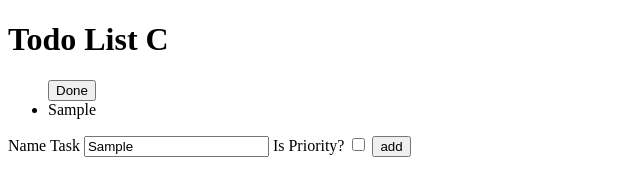
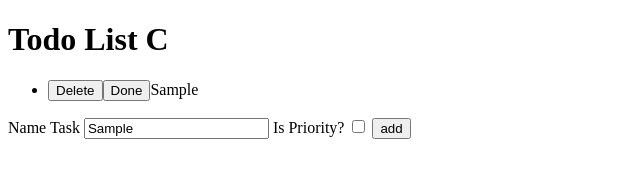
Before and after one commit to RFuentes22/Button_TodoList_00062217, a plain HTML site: page index.html in a window 1280 px wide. Both pictures are taken after typing "Sample" into the empty fields and a click on the input "add". Shown: the whole page, without its empty margins (0-640 px from the left). Drawn offline with Linux system fonts and the light colour scheme.

Commit message:
Terminado

```diff
--- a/index.html
+++ b/index.html
@@ -10,7 +10,7 @@
 <body>
     <h1>Todo List <span class ="state">C</span></h1>
     <ul id="todoList">
-        <input type="button" value="Done" id="done">
+
     </ul>
     <form action="#" name="managerTask">
         <label for="task">Name Task</label>
--- a/js/script.js
+++ b/js/script.js
@@ -5,23 +5,33 @@
         listHTML: document.getElementById("todoList"),
         listTask: [],
         add(task, priority = false) {
+
             let element = document.createElement("li");
-             element.innerText = task;
-             /*element.addEventListener("click", () => {
+
+            let text = document.createTextNode(task);
+
+            let Button_element = document.createElement("button");
+            let B_delete = document.createTextNode("Delete");
+            Button_element.appendChild(B_delete);
+
+            let Button_element2 = document.createElement("button");
+            let B_Done = document.createTextNode("Done");
+            Button_element2.appendChild(B_Done);
+
+            element.appendChild(Button_element);
+            element.appendChild(Button_element2);
+            element.appendChild(text);
+
+            Button_element.addEventListener("click", function () {
                 let parent = element.parentNode;
-                if(parent){
+                if (parent) {
                     parent.removeChild(element);
                 }
-             });*/
-             element.addEventListener("click", function(){
-                console.log(this);
-                let parent = this.parentNode;
-                if(parent){
-                    parent.removeChild(this);
-                }
+            })
+
+            Button_element2.addEventListener("click", function () {
+                element.style.textDecoration = "line-through";
             });
-            // Añadir un boton para marcar de finalizado
-            // Elmine de la lista
 
             if (priority) {
                 this.listTask.unshift({
@@ -37,11 +47,6 @@
                 this.listHTML.appendChild(element);
             }
         }
-     }
-     let done = {
-        bdone: document.getElementById('done'),
-
-
     }
 
     let form = document.managerTask;
```
Lines whose indentation alone changed are shown as unchanged.
